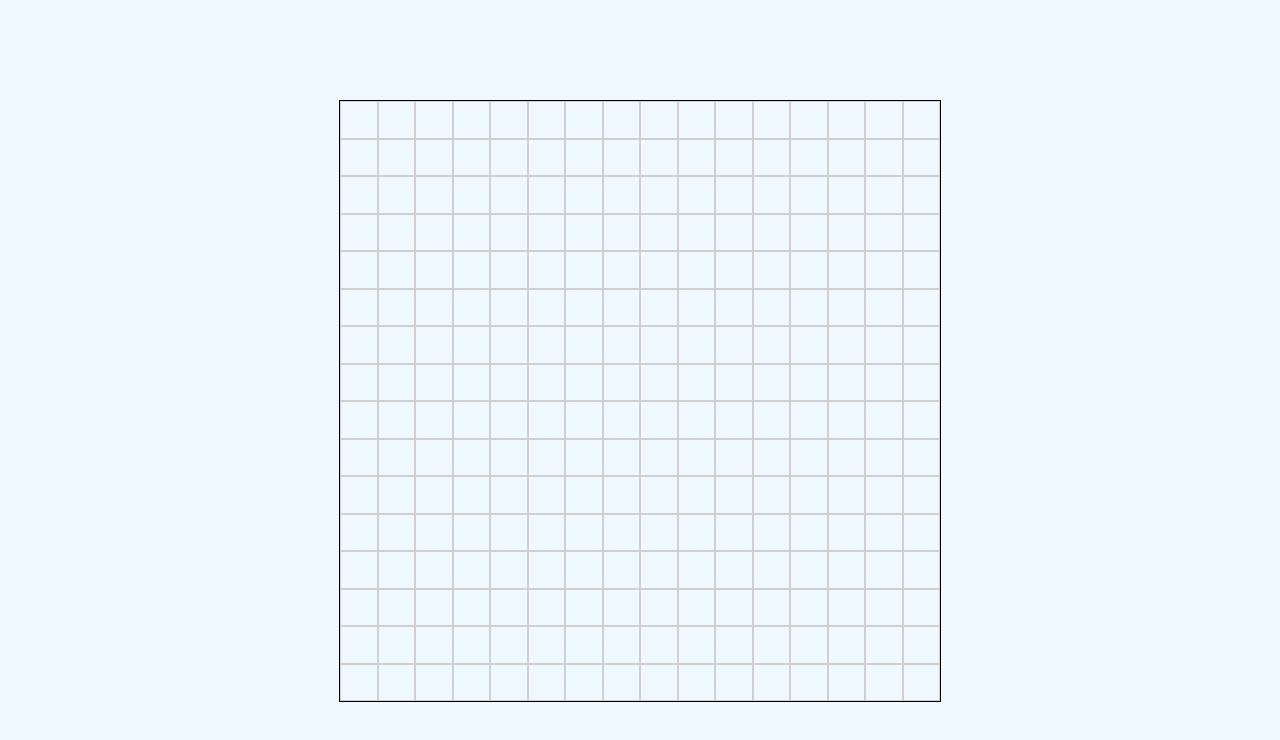
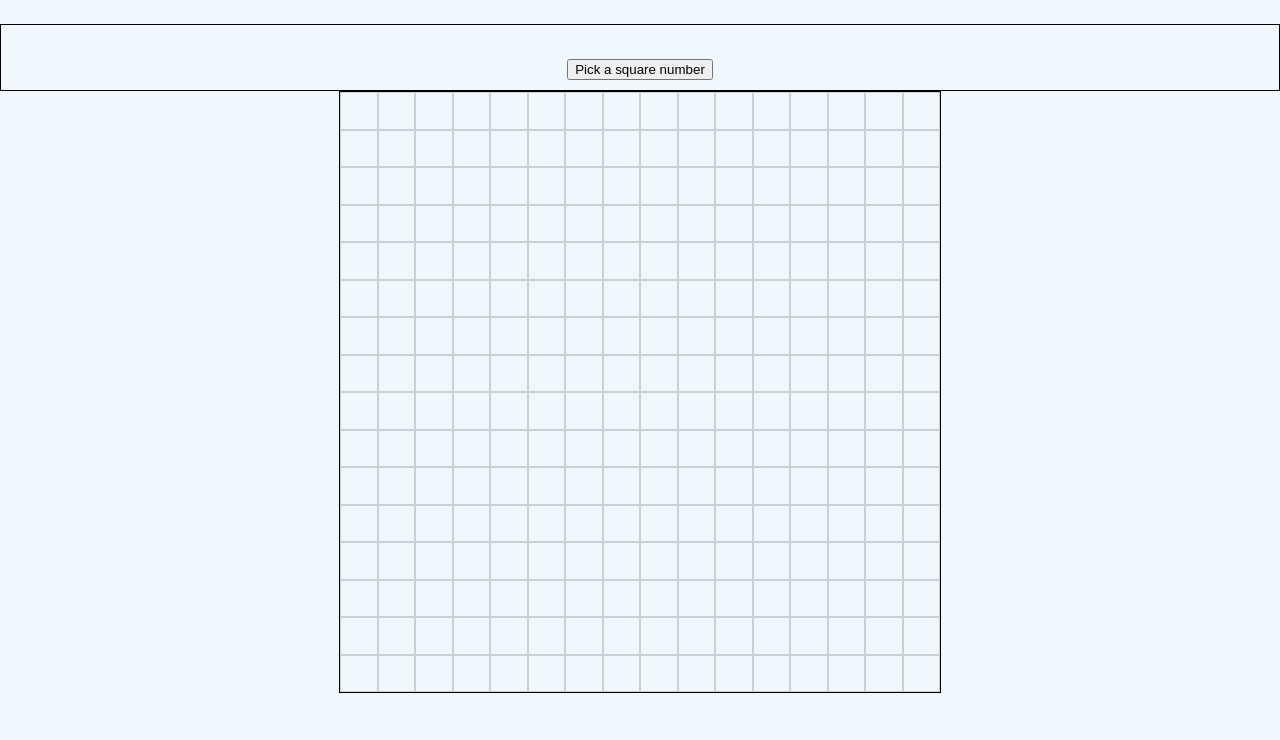
Before and after one commit to Kinsasha/etch-a-sketch, a plain HTML site: page index.html in a window 1280 px wide. Drawn offline with Linux system fonts and the light colour scheme.

Commit message:
I added the button that lets you pick a number and edits the squares accordingly.
Up next, I will add a limitation on the number of
squares that it can add

```diff
--- a/index.html
+++ b/index.html
@@ -8,7 +8,11 @@
     <title>Document</title>
   </head>
   <body>
+    <div class="button-container">
+      <button type="button" class="squares">Pick a square number</button>
+    </div>
     <div class="container-one"></div>
+
     <script src="script.js"></script>
   </body>
 </html>
--- a/script.js
+++ b/script.js
@@ -1,23 +1,47 @@
 const divContainer = document.querySelector(".container-one");
 
 const GRIDSIDE = 600;
-const rows = 16;
-const columns = 16;
-
-//GRIDSIDE.className = "";
+// let rows = 16;
+// let columns = 16;
 
 divContainer.style.height = `${GRIDSIDE}px`;
 divContainer.style.width = `${GRIDSIDE}px`;
 
-function createGridBoxes() {
-  for (let i = 0; i < rows * columns; i++) {
+function createGridBoxes(squaresPerSide = 16) {
+  divContainer.innerHTML = "";
+  for (let i = 0; i < squaresPerSide * squaresPerSide; i++) {
     const gridBoxes = document.createElement("div");
     gridBoxes.className = "boxes";
 
-    gridBoxes.style.height = `${GRIDSIDE / rows - 2}px`;
-    gridBoxes.style.width = `${GRIDSIDE / columns - 2}px`;
+    gridBoxes.style.height = `${GRIDSIDE / squaresPerSide - 2}px`;
+    gridBoxes.style.width = `${GRIDSIDE / squaresPerSide - 2}px`;
+
+    gridBoxes.addEventListener("mouseover", changeBoxColor);
+
+    function changeBoxColor() {
+      const r = Math.floor(Math.random() * 256);
+      const g = Math.floor(Math.random() * 256);
+      const b = Math.floor(Math.random() * 256);
+
+      const color = `rgb(${r}, ${g}, ${b})`;
+      gridBoxes.style.backgroundColor = color;
+    }
 
     divContainer.appendChild(gridBoxes);
   }
 }
+
 createGridBoxes();
+
+const squareButton = document.querySelector(".squares");
+
+squareButton.addEventListener("click", changeSquareNumber);
+
+function changeSquareNumber() {
+  const square = Number(prompt("Enter a number"));
+  if (isNaN(square) || square <= 0) {
+    alert("please input a number greater than 0");
+    return;
+  }
+  createGridBoxes(square);
+}
--- a/style.css
+++ b/style.css
@@ -1,5 +1,6 @@
 body {
   display: flex;
+  flex-direction: column;
   justify-content: center;
   margin: 0;
   padding: 0;
@@ -9,13 +10,21 @@ body {
   display: flex;
   flex-wrap: wrap;
   justify-content: center;
-  margin: 100px auto;
+  margin: 0 auto;
   border: solid black 1px;
 }
 .boxes {
   display: flex;
   border: solid rgb(207, 207, 207) 1px;
 }
-.boxes:hover {
-  background-color: blue;
+.button-container {
+  display: flex;
+  margin-top: 24px;
+  margin-bottom: 0;
+  padding: 24px;
+  padding-bottom: 0;
+  border: solid 1px black;
 }
+.squares {
+  margin: 10px auto;
+}
```
